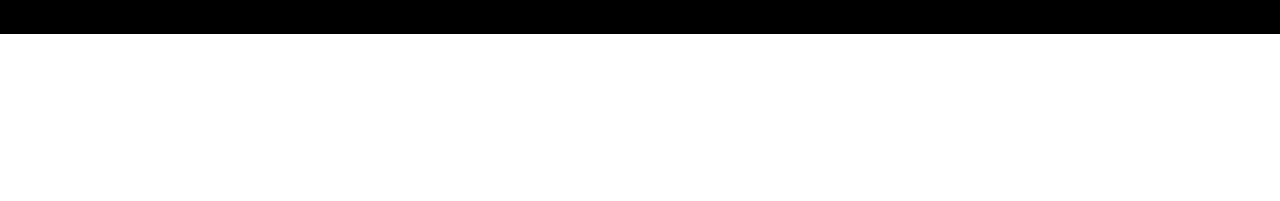
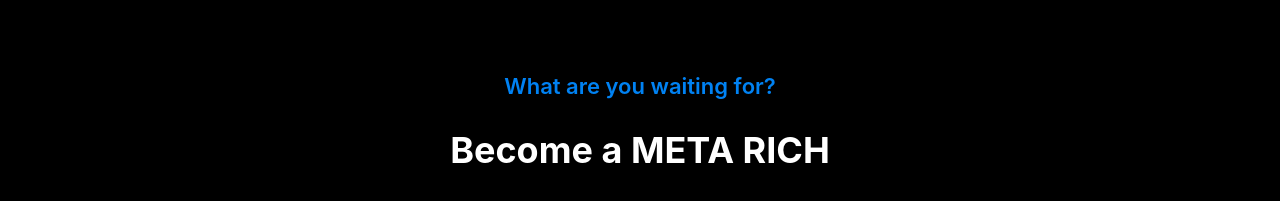
Before and after one commit to DukeHonety/metarich, a React (Create React App) app: page / in a window 1280 px wide. Shown: the part 8206-8407 px from the top of the page. Before the commit the page ends 8240 px from the top, so only its background shows below. Built offline with nearby package versions, Linux system fonts and the light colour scheme.

Commit message:
feat: Make `waitForus`

```diff
--- a/src/views/waitingfor.tsx
+++ b/src/views/waitingfor.tsx
@@ -1,7 +1,9 @@
 const WaitForUs = () =>{
     return (
-        <>
-        </>
+        <div>
+            <h3 className="mt-60p text-Mint text-center text-22p font-semibold mb-10p text-montserrat">What are you waiting for?</h3>
+            <h2 className="text-white mb-20p text-center mt-20p text-36p font-bold text-montserrat">Become a META RICH</h2>
+        </div>
     );
 }
 
```
